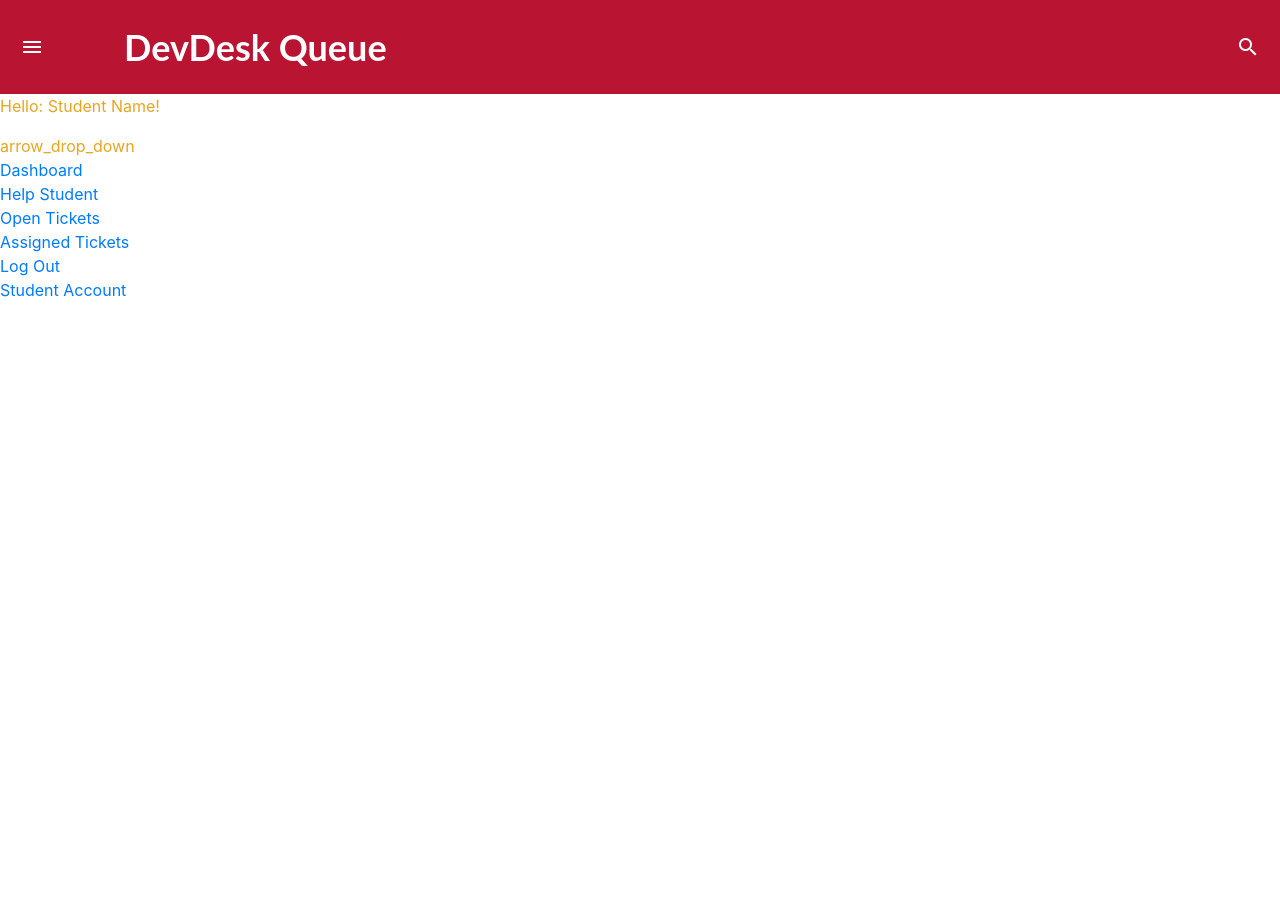
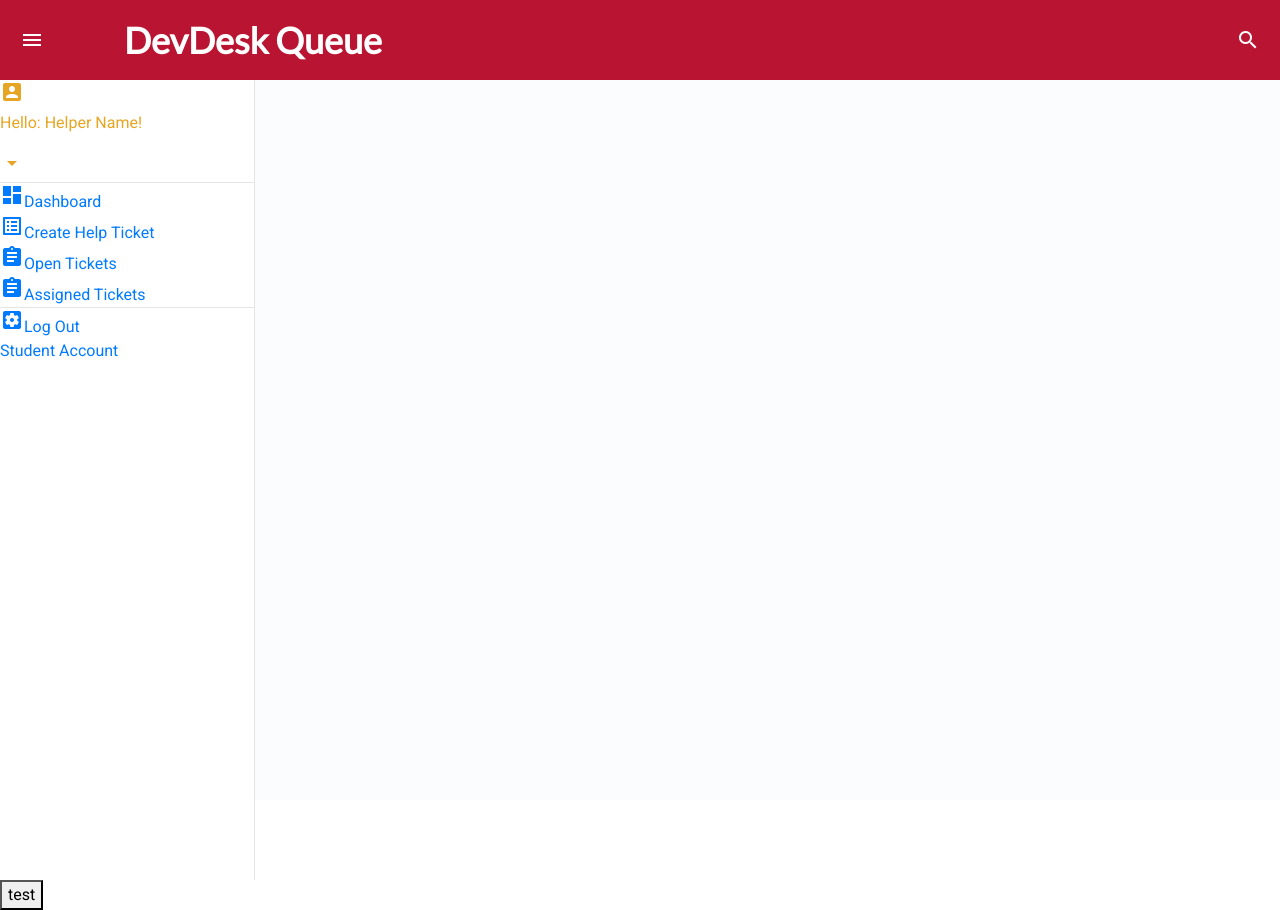
Before and after one commit to Build-Week-DevDesk-Q3/FrontEnd-, a React (Create React App) app: page / in a window 1280 px wide. Before the commit the page ends 800 px from the top, so only its background shows below. Built offline with nearby package versions, Linux system fonts and the light colour scheme.

Commit message:
styled more of the nav and added onclick toggle

```diff
--- a/public/index.html
+++ b/public/index.html
@@ -6,6 +6,8 @@
   <meta name="viewport" content="width=device-width, initial-scale=1, shrink-to-fit=no">
   <meta name="theme-color" content="#000000">
   <link href="https://fonts.googleapis.com/icon?family=Material+Icons" rel="stylesheet">
+  <link href="https://fonts.googleapis.com/css?family=Lato|Open+Sans&display=swap" rel="stylesheet">
+  <link href="https://fonts.googleapis.com/css?family=Roboto&display=swap" rel="stylesheet">
   <link rel="manifest" href="%PUBLIC_URL%/manifest.json">
   <link rel="shortcut icon" href="%PUBLIC_URL%/favicon.ico">
   <title>React App</title>
--- a/src/App.js
+++ b/src/App.js
@@ -1,4 +1,4 @@
-import React from "react";
+import React, { useState } from "react";
 import "./App.css";
 import HeaderComponent from "./components/HeaderBar";
 import {
@@ -13,16 +13,18 @@ import {
 import { Route, Switch } from "react-router-dom";
 import styled from "styled-components";
 
-const NavText = styled.div`
+const MainWrapper = styled.div`
   color: #e6a522;
+  font-family: Roboto;
+  height: 100%;
 `;
 
 const App = () => {
+  const [showNav, toggleShowNav] = useState(true);
   return (
-    <NavText>
+    <MainWrapper>
       <HeaderComponent></HeaderComponent>
-      <div>
-        <Navigation />
+      <Navigation showNav={showNav} />
       <Switch>
         <Route path="/dashboard" component={Dashboard} />
         <Route path="/help-student" component={HelpStudent} />
@@ -31,8 +33,8 @@ const App = () => {
         <Route path="/logout-page" component={LogoutPage} />
         <Route path="/student-account" component={StudentAccount} />
       </Switch>
-      </div>
-    </NavText>
+      <button onClick={() => toggleShowNav(!showNav)}>test</button>
+    </MainWrapper>
   );
 };
 
--- a/src/components/HeaderBar.js
+++ b/src/components/HeaderBar.js
@@ -1,4 +1,4 @@
-import React from "react";
+import React, { useState } from "react";
 import styled from "styled-components";
 
 const HeaderDiv = styled.div`
@@ -6,7 +6,7 @@ const HeaderDiv = styled.div`
   padding: 20px;
   align-items: center;
   background: #b91432;
-  height: 94px;
+  height: 80px;
   width: 100%;
   color: #fff;
 `;
@@ -22,11 +22,15 @@ const HeaderText = styled.div`
 `;
 
 function HeaderComponent() {
+  const [showNav, toggleShowNav] = useState(true);
+
   return (
     <HeaderDiv>
-      <i class="material-icons">menu</i>
+      <i onClick={() => toggleShowNav(!showNav)} className="material-icons">
+        menu
+      </i>
       <HeaderText>DevDesk Queue</HeaderText>
-      <i class="material-icons">search</i>
+      <i className="material-icons">search</i>
     </HeaderDiv>
   );
 }
--- a/src/components/Navigation.js
+++ b/src/components/Navigation.js
@@ -1,29 +1,57 @@
 import React from "react";
 import { Link } from "react-router-dom";
+import styled from "styled-components";
 
-const Navigation = () => {
+const NavWrapper = styled.div`
+  color: #e6a522;
+  border-right: 1px solid #e5e5e5;
+  background: #fff;
+  width: 255px;
+  height: 100%;
+  transition: transform 0.5s linear;
+`;
+
+const Navigation = props => {
   return (
+    <NavWrapper className={props.showNav ? "isVisible" : "isHidden"}>
+      <div className="profile">
+        <i className="material-icons">account_box</i>
+        <p>Hello: Helper Name!</p>
+        <i className="material-icons">arrow_drop_down</i>
+      </div>
+      <div className="main-links">
         <div>
-      <p>Hello: Student Name!</p>arrow_drop_down
-      <div>
-        <Link to="/dashboard">Dashboard</Link>
+          <Link to="/dashboard">
+            <i className="material-icons">dashboard</i>Dashboard
+          </Link>
         </div>
         <div>
-        <Link to="/help-student">Help Student</Link>
+          <Link to="/help-student">
+            <i className="material-icons">list_alt</i>Create Help Ticket
+          </Link>
         </div>
         <div>
-        <Link to="/open-tickets">Open Tickets</Link>
+          <Link to="/open-tickets">
+            <i className="material-icons">assignment</i>Open Tickets
+          </Link>
         </div>
         <div>
-        <Link to="/assigned-tickets">Assigned Tickets</Link>
+          <Link to="/assigned-tickets">
+            <i className="material-icons">assignment</i>Assigned Tickets
+          </Link>
         </div>
+      </div>
+      <div className="account-links">
         <div>
-        <Link to="/logout-page">Log Out</Link>
+          <Link to="/logout-page">
+            <i className="material-icons">settings_applications</i>Log Out
+          </Link>
         </div>
         <div>
           <Link to="/student-account">Student Account</Link>
         </div>
       </div>
+    </NavWrapper>
   );
 };
 
--- a/src/index.css
+++ b/src/index.css
@@ -1,5 +1,23 @@
 body {
+  height: 100vh;
   margin: 0;
   padding: 0;
   font-family: sans-serif;
 }
+
+#root {
+  height: 100%;
+  background-color: #FBFCFD;
+}
+
+.isHidden {
+  transform: translateX(-255px);
+}
+
+.profile {
+  border-bottom: 1px solid #e5e5e5;
+}
+
+.main-links {
+  border-bottom: 1px solid #e5e5e5;
+}
```
Lines whose indentation alone changed are shown as unchanged.
